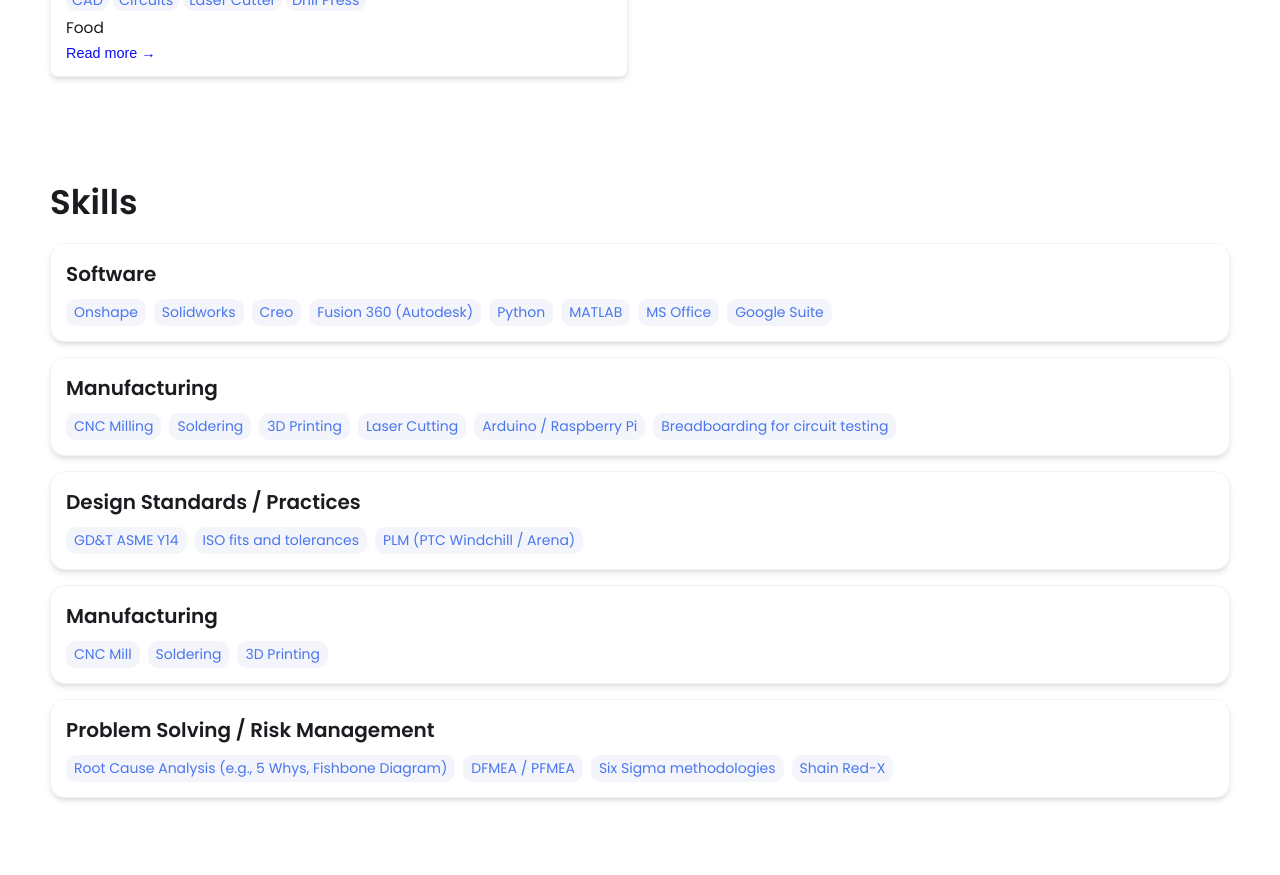
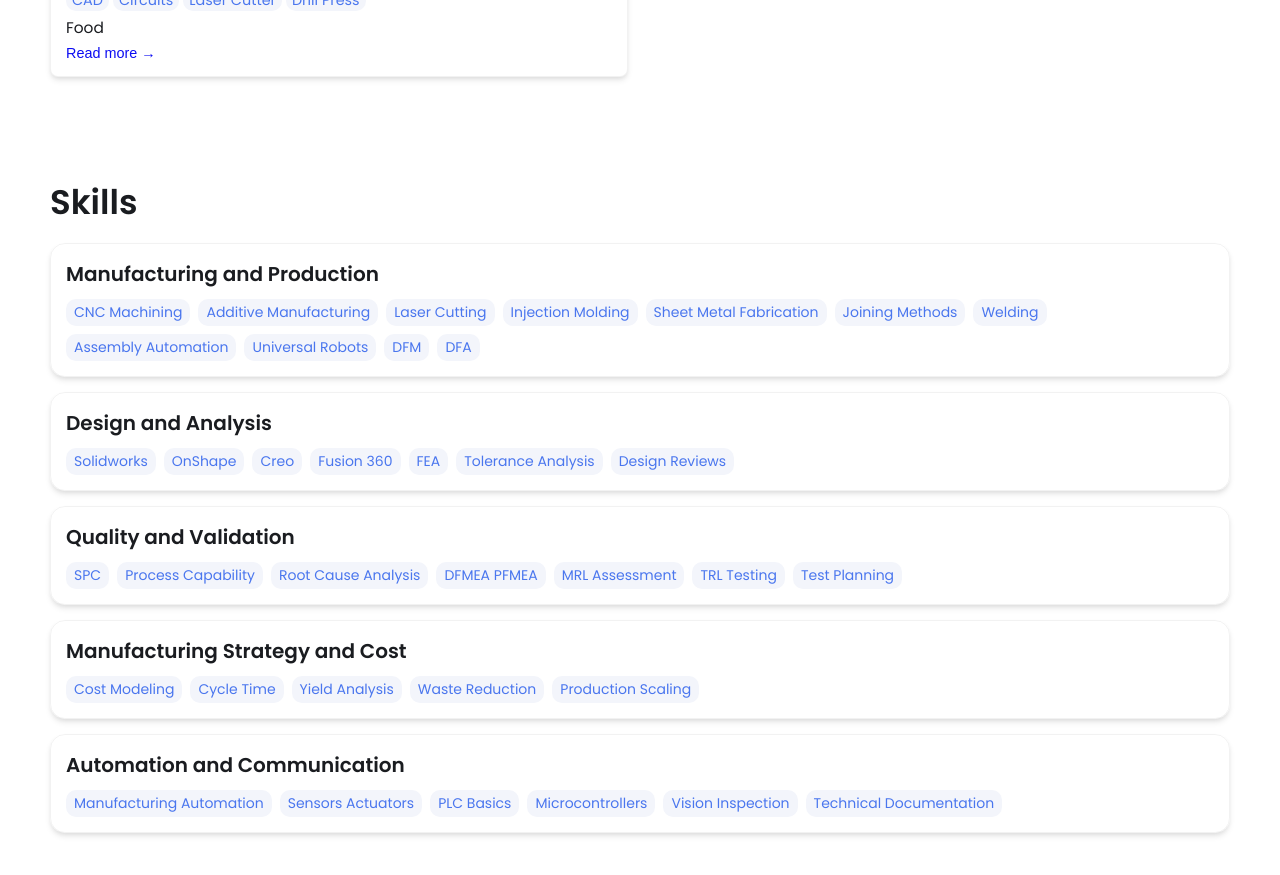
Before and after one commit to michael-vuong/michael-vuong.github.io, a Jekyll site: the page built from index.html, in a window 1280 px wide and 900 px high, scrolled down 3011 px. Shown: the top 875 px of the window. Built offline with Jekyll 4.4.1, drawn with Linux system fonts in a browser that asks for light colours.

Commit message:
Update _config.yml

```diff
--- a/_config.yml
+++ b/_config.yml
@@ -45,41 +45,52 @@
 
 # Skills Section - Add the list of your Skills by categories/tools. The indentation for each level needs to be precise.
 skills:
-  - category: Software
+  - category: Manufacturing and Production
     tools:
-    - Onshape
+    - CNC Machining
+    - Additive Manufacturing
+    - Laser Cutting
+    - Injection Molding
+    - Sheet Metal Fabrication
+    - Joining Methods
+    - Welding
+    - Assembly Automation
+    - Universal Robots
+    - DFM
+    - DFA
+  - category: Design and Analysis
+    tools:
     - Solidworks
+    - OnShape
     - Creo
-    - Fusion 360 (Autodesk)
-    - Python
-    - MATLAB
-    - MS Office
-    - Google Suite
-  - category: Manufacturing
+    - Fusion 360
+    - FEA
+    - Tolerance Analysis
+    - Design Reviews
+  - category: Quality and Validation
     tools:
-    - CNC Milling
-    - Soldering
-    - 3D Printing
-    - Laser Cutting
-    - Arduino / Raspberry Pi
-    - Breadboarding for circuit testing
-  - category: Design Standards / Practices
+    - SPC
+    - Process Capability
+    - Root Cause Analysis
+    - DFMEA PFMEA
+    - MRL Assessment
+    - TRL Testing
+    - Test Planning
+  - category: Manufacturing Strategy and Cost
     tools:
-    - GD&T ASME Y14
-    - ISO fits and tolerances
-    - PLM (PTC Windchill / Arena)
-  - category: Manufacturing
+    - Cost Modeling
+    - Cycle Time
+    - Yield Analysis
+    - Waste Reduction
+    - Production Scaling
+  - category: Automation and Communication
     tools:
-    - CNC Mill
-    - Soldering
-    - 3D Printing
-  - category: Problem Solving / Risk Management
-    tools:
-    - Root Cause Analysis (e.g., 5 Whys, Fishbone Diagram)
-    - DFMEA / PFMEA
-    - Six Sigma methodologies
-    - Shain Red-X
-
+    - Manufacturing Automation
+    - Sensors Actuators
+    - PLC Basics
+    - Microcontrollers
+    - Vision Inspection
+    - Technical Documentation
 
 # Contact Form Setup. Setup an account and copy over the key. When someone fills out the form, it will be received in your email.
 formspree-key:   https://formspree.io/f/xzzakanl
```
